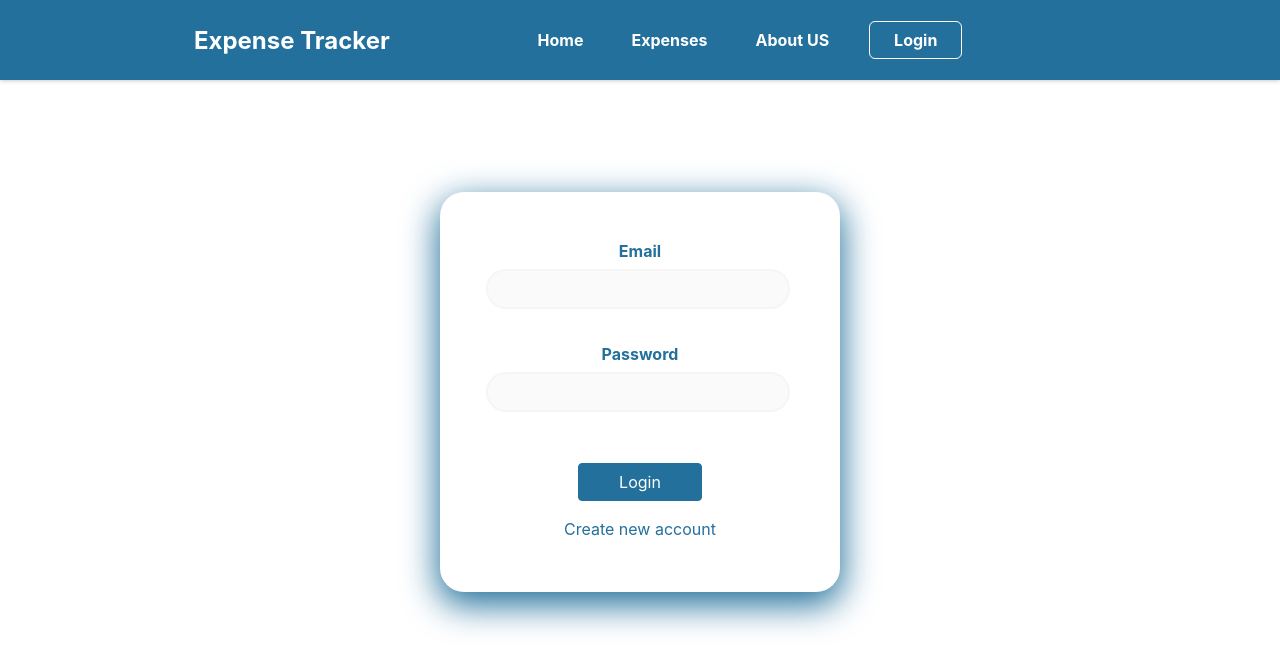
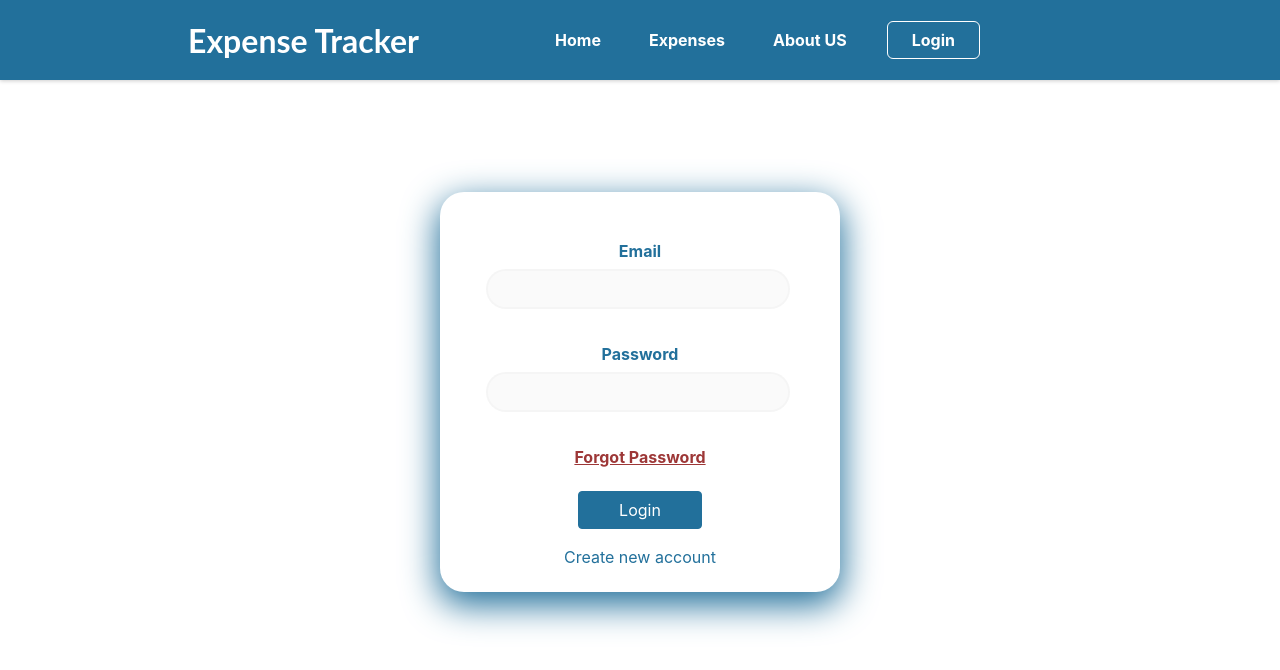
Before and after one commit to sravanisravs1/ExpenseTrackerUsingReact, a React (Create React App) app: page / in a window 1280 px wide. Shown: the top 670 px of the page. Built offline with nearby package versions, Linux system fonts and the light colour scheme.

Commit message:
added Login &Routing to Welcome page

```diff
--- a/package.json
+++ b/package.json
@@ -6,10 +6,9 @@
     "@testing-library/jest-dom": "^5.16.5",
     "@testing-library/react": "^13.4.0",
     "@testing-library/user-event": "^13.5.0",
-    "bootstrap": "^5.2.3",
     "react": "^18.2.0",
-    "react-bootstrap": "^2.7.2",
     "react-dom": "^18.2.0",
+    "axios": "^1.3.2",
     "react-router-dom": "^6.8.1",
     "react-scripts": "5.0.1",
     "web-vitals": "^2.1.4"
--- a/src/App.js
+++ b/src/App.js
@@ -3,6 +3,7 @@ import { createBrowserRouter, RouterProvider } from "react-router-dom";
 
 import Signup from './components/SignUp/Signup';
 import Header from './components/Header/Header';
+import Welcome from "./components/pages/Welcome";
 
 var router = createBrowserRouter( [
   {
@@ -10,6 +11,7 @@ var router = createBrowserRouter( [
     element: <Header/>,
     children: [
       { path: '/', element: <Signup/> },
+      {path:'/welcome', element:<Welcome/>}
     ],
   },
 ]);
--- a/src/components/Header/Header.js
+++ b/src/components/Header/Header.js
@@ -9,13 +9,14 @@ const MainNavigation = () => {
     <React.Fragment>
     <header className={classes.header}>
     <NavLink to='/'>
-        <h2 className={classes.logo}>Expense Tracker</h2>
+        <h2 className={classes.title}>Expense Tracker</h2>
       </NavLink>
       <nav>
         <ul>
           <li><NavLink>Home</NavLink></li>
-          <li><NavLink>Expenses</NavLink></li>
+          <li><NavLink to ='/welcome'>Expenses</NavLink></li>
           <li><NavLink>About US</NavLink></li>
+
           <li>
             <button>Login</button>
           </li>
--- a/src/components/SignUp/SignUp.module.css
+++ b/src/components/SignUp/SignUp.module.css
@@ -6,6 +6,15 @@
     border-radius: 1.5em;
     box-shadow: 0px 11px 35px 2px #22709b;
   }
+  .forgot{
+
+    display: block;
+    color: #9d3737;
+    font-weight: bold;
+    text-align:center;
+    margin-bottom: 0.5rem;
+  }
+
 
   .auth h1 {
     text-align: center;
--- a/src/components/SignUp/Signup.js
+++ b/src/components/SignUp/Signup.js
@@ -1,5 +1,6 @@
 import { useState, useRef, Fragment} from 'react';
 import Alert from 'react-bootstrap/Alert';
+import { NavLink ,useNavigate} from 'react-router-dom';
 import classes from './SignUp.module.css';
 
 
@@ -8,6 +9,7 @@ const Signup = () => {
   const emailInputRef = useRef();
   const passwordInputRef = useRef();
   const confirmPasswordInputRef = useRef();
+  const history = useNavigate();
 
   const [isLogin, setIsLogin] = useState(true);
   const [loading , setLoading] = useState(false)
@@ -69,6 +71,7 @@ const Signup = () => {
     .then((data) => {
       if(data){
       console.log('sign up successful')
+      history('/welcome')
       return alert('Success');
       }
     })
@@ -114,6 +117,7 @@ return (
             required
           />
         </div>}
+        <NavLink className={classes.forgot}>Forgot Password</NavLink>
         <div className={classes.actions}>
           {loading && <p>Sending request...</p> }
           {!loading && <button>{isLogin ? "Login" : "Create Account"}</button>}
--- /dev/null
+++ b/src/components/pages/Welcome.js
@@ -0,0 +1,11 @@
+import React from 'react';
+
+function Welcome(props) {
+    return (
+        <div>
+           <h1>Welcome to Expense Tracker APP</h1>
+        </div>
+    );
+}
+
+export default Welcome;
```
